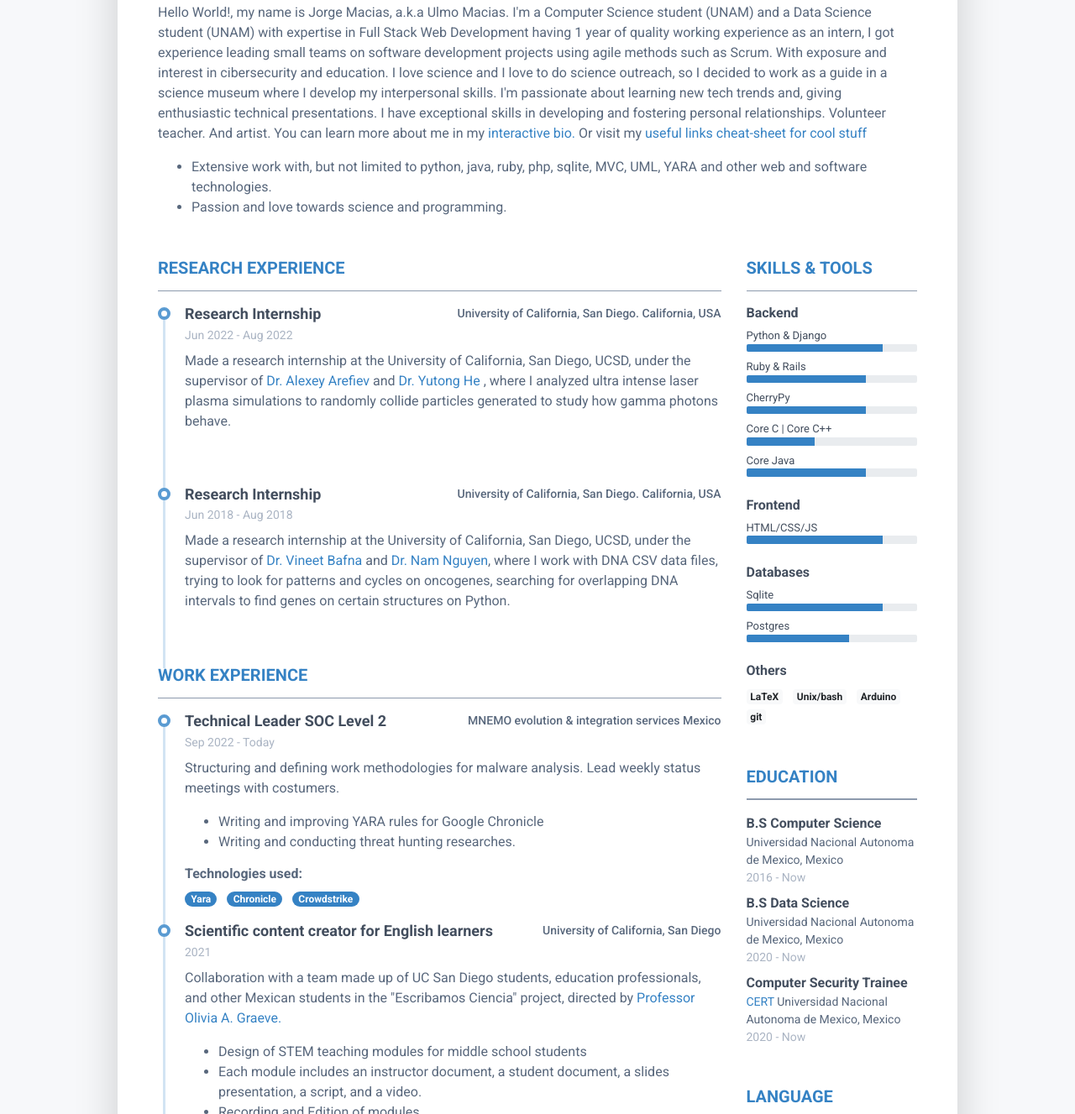
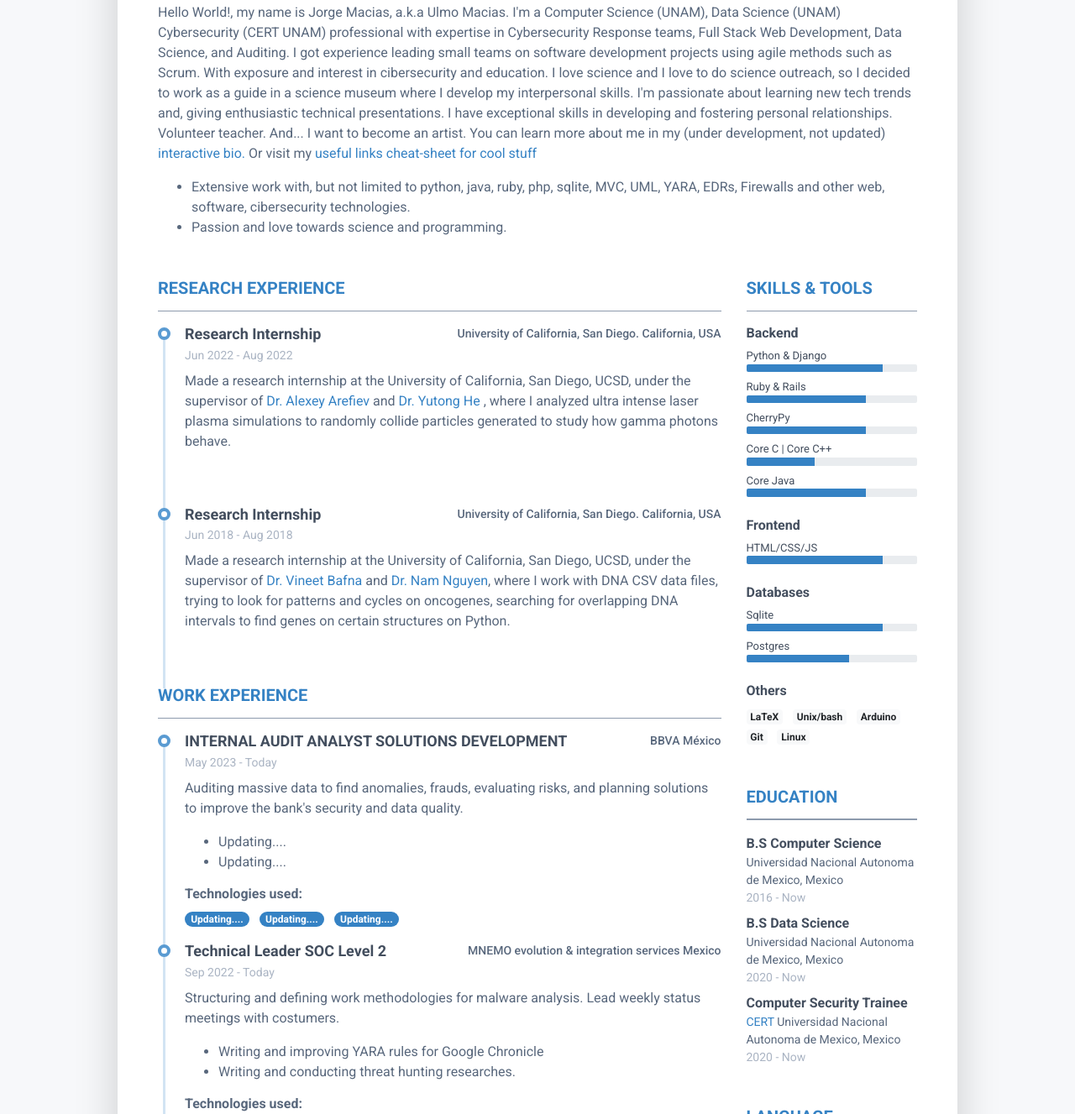
Before and after one commit to UlmoMacias/UlmoMacias.github.io, a plain HTML site: page index.html in a window 1280 px wide. Shown: the part 351-1678 px from the top of the page at 84% size. Drawn offline with Linux system fonts and the light colour scheme; a script that the page names is missing.

Commit message:
updates until bbva.almost...

```diff
--- a/index.html
+++ b/index.html
@@ -38,8 +38,8 @@
             <div class="media-body p-4 d-flex flex-column flex-md-row mx-auto mx-lg-0">
                 <div class="primary-info">
                     <h1 class="name mt-0 mb-1 text-white text-uppercase text-uppercase">Jorge Macias</h1>
-                    <div class="title mb-3">Computer Science student | Data Science student | </div>
-                    <div class="title mb-3">Computer Security trainee at <a href="https://www.seguridad.unam.mx/becarios"> CERT UNAM </a></div>
+                    <div class="title mb-3">Cybersecurity | Computer Science | Data Science | </div>
+                   <!-- <div class="title mb-3">Computer Security <a href="https://www.seguridad.unam.mx/becarios"> CERT UNAM </a></div>-->
                     <ul class="list-unstyled">
 
                     <li><i class="fa fa-envelope" data-fa-transform="    grow-3"></i> jorgemacias[at]ciencias[.]unam[.]mx</li>
@@ -55,9 +55,11 @@
 
                     <li class="mb-3"><a href="https://github.com/ulmomacias"><span class="fa-container text-center mr-2"><i     class="fa fa-github"></i></span>UlmoMacias</a></li>
 
-                    <li class="mb-3"><a href="Bio.html"><span class="fa-container text-center mr-2"><i     class="fa fa-user"></i></span>Interactive Bio</a></li>
+                    <li class="mb-3"><a href="Bio.html"><span class="fa-container text-center mr-2"><i     class="fa fa-user"></i></span>Interactive Bio</a> <button type="button" class="btn btn-warning disabled">Under Construction</button></li>
+                    <!--
 
-                    <li class="mb-3"><a href="https://es.quora.com/profile/Ulmo-Macias"><span class="fa-container    text-center mr-2"><i class="fa fa-quora"></i></span>UlmoMacias</a></li>
+                        <li class="mb-3"><a href="https://es.quora.com/profile/Ulmo-Macias"><span class="fa-container    text-center mr-2"><i class="fa fa-quora"></i></span>UlmoMacias</a></li>
+                    -->
 
                         </ul>
                 </div><!--//secondary-info-->
@@ -71,17 +73,17 @@
     <h2 class="resume-section-title text-uppercase font-weight-bold pb-3 mb-3">Career Profile</h2>
     <div class="resume-section-content">
         <p>Hello World!, my name is Jorge Macias, a.k.a Ulmo Macias.
-            I'm a Computer Science student (UNAM) and a Data Science student (UNAM)
-             with expertise in Full Stack Web Development having 1 year of quality working experience as an intern,
+            I'm a Computer Science (UNAM), Data Science (UNAM) Cybersecurity (CERT UNAM) professional
+             with expertise in Cybersecurity Response teams, Full Stack Web Development, Data Science, and Auditing.
               I got experience leading small teams on software development projects using agile methods such as Scrum.
                With exposure and interest in cibersecurity and education. I love science and I love to do science outreach,
                 so I decided to work as a guide in a science museum where I develop my interpersonal skills. I'm passionate about learning new tech trends and,
                  giving enthusiastic technical presentations. I have exceptional skills in developing and fostering personal relationships.
-                  Volunteer teacher. And artist.
-            You can learn more about me in my <a href="https://ulmomacias.github.io/Bio.html#">interactive bio.</a> Or visit my <a href="blog.html"> useful links cheat-sheet for cool stuff </a></p>
+                  Volunteer teacher. And... I want to become an artist.
+            You can learn more about me in my (under development, not updated) <a href="https://ulmomacias.github.io/Bio.html#">interactive bio.</a> Or visit my <a href="blog.html"> useful links cheat-sheet for cool stuff </a></p>
         <ul>
 
-            <li>Extensive work with, but not limited to python, java, ruby, php, sqlite, MVC, UML, YARA and other web and software technologies.</li>
+            <li>Extensive work with, but not limited to python, java, ruby, php, sqlite, MVC, UML, YARA, EDRs, Firewalls and other web, software, cibersecurity technologies.</li>
 
             <li>Passion and love towards science and programming.</li>
 
@@ -145,6 +147,44 @@
         <div class="resume-section-content">
             <div class="resume-timeline position-relative">
 
+
+
+                <!--//resume-timeline-item-desc-->
+                <article class="resume-timeline-item position-relative pb-5">
+
+                    <div class="resume-timeline-item-header mb-2">
+                        <div class="d-flex flex-column flex-md-row">
+                            <h3 class="resume-position-title font-weight-bold mb-1">INTERNAL AUDIT ANALYST SOLUTIONS DEVELOPMENT</h3>
+                            <div class="resume-company-name ml-auto">BBVA México</div>
+                        </div>
+                        <!--//row-->
+                        <div class="resume-position-time">May 2023 - Today</div>
+                    </div>
+                    <!--//resume-timeline-item-header-->
+                    <div class="resume-timeline-item-desc">
+                        <p> Auditing massive data to find anomalies, frauds, evaluating risks, and planning solutions to improve the bank's security and data quality.
+                            </a> </p>
+                        <ul>
+
+                            <li> Updating.... </li>
+                            <li> Updating.... </li>
+
+
+                        </ul>
+                        <h4 class="resume-timeline-item-desc-heading font-weight-bold">Technologies used:</h4>
+                        <ul class="list-inline">
+
+                            <li class="list-inline-item"><span class="badge badge-primary badge-pill">Updating....</span></li>
+                            <li class="list-inline-item"><span class="badge badge-primary badge-pill">Updating....</span></li>
+                            <li class="list-inline-item"><span class="badge badge-primary badge-pill">Updating....</span></li>
+
+                        </ul>
+                    </div>
+
+
+
+                <!--//resume-timeline-item-desc-->
+
                 <article class="resume-timeline-item position-relative pb-5">
 
                     <div class="resume-timeline-item-header mb-2">
@@ -175,36 +215,9 @@
 
                         </ul>
                     </div>
-                    <!--//resume-timeline-item-desc-->
 
-                    <article class="resume-timeline-item position-relative pb-5">
 
-                    <div class="resume-timeline-item-header mb-2">
-                        <div class="d-flex flex-column flex-md-row">
-                            <h3 class="resume-position-title font-weight-bold mb-1">Scientific content creator for English learners</h3>
-                            <div class="resume-company-name ml-auto">University of California, San Diego</div>
-                        </div>
-                        <!--//row-->
-                        <div class="resume-position-time">2021</div>
-                    </div>
-                    <!--//resume-timeline-item-header-->
-                    <div class="resume-timeline-item-desc">
-                        <p>Collaboration with a team made up of UC San Diego students, education professionals, and other Mexican students in the
-                        "Escribamos Ciencia" project, directed by <a href="http://graeve.ucsd.edu/"> Professor Olivia A. Graeve. </a> </p>
-                        <ul>
 
-                            <li>Design of STEM teaching modules for middle school students</li>
-                            <li>Each module includes an instructor document, a student document, a slides presentation, a script, and a video. </li>
-                            <li>Recording and Edition of modules.</li>
-
-                        </ul>
-                        <h4 class="resume-timeline-item-desc-heading font-weight-bold">Technologies used:</h4>
-                        <ul class="list-inline">
-
-                            <li class="list-inline-item"><span class="badge badge-primary badge-pill">Adobe Premiere Pro</span></li>
-
-                        </ul>
-                    </div>
                     <!--//resume-timeline-item-desc-->
 
                 <article class="resume-timeline-item position-relative pb-5">
@@ -450,7 +463,9 @@
 
                     <li class="list-inline-item"><span class="badge badge-light">Arduino</span></li>
 
-                    <li class="list-inline-item"><span class="badge badge-light">git</span></li>
+                    <li class="list-inline-item"><span class="badge badge-light">Git</span></li>
+
+                    <li class="list-inline-item"><span class="badge badge-light">Linux</span></li>
 
                 </ul>
             </div><!--//resume-skill-item-->
```
